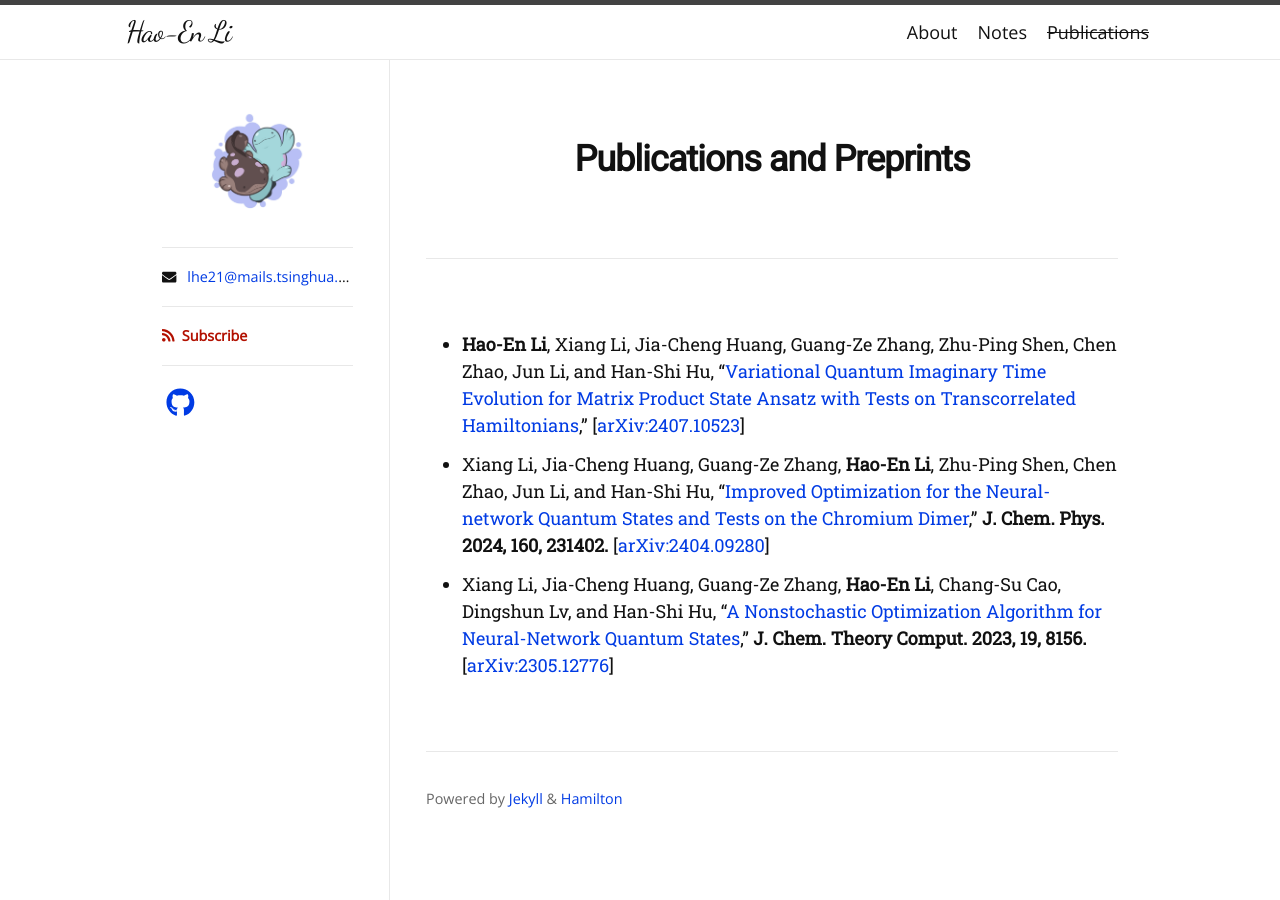
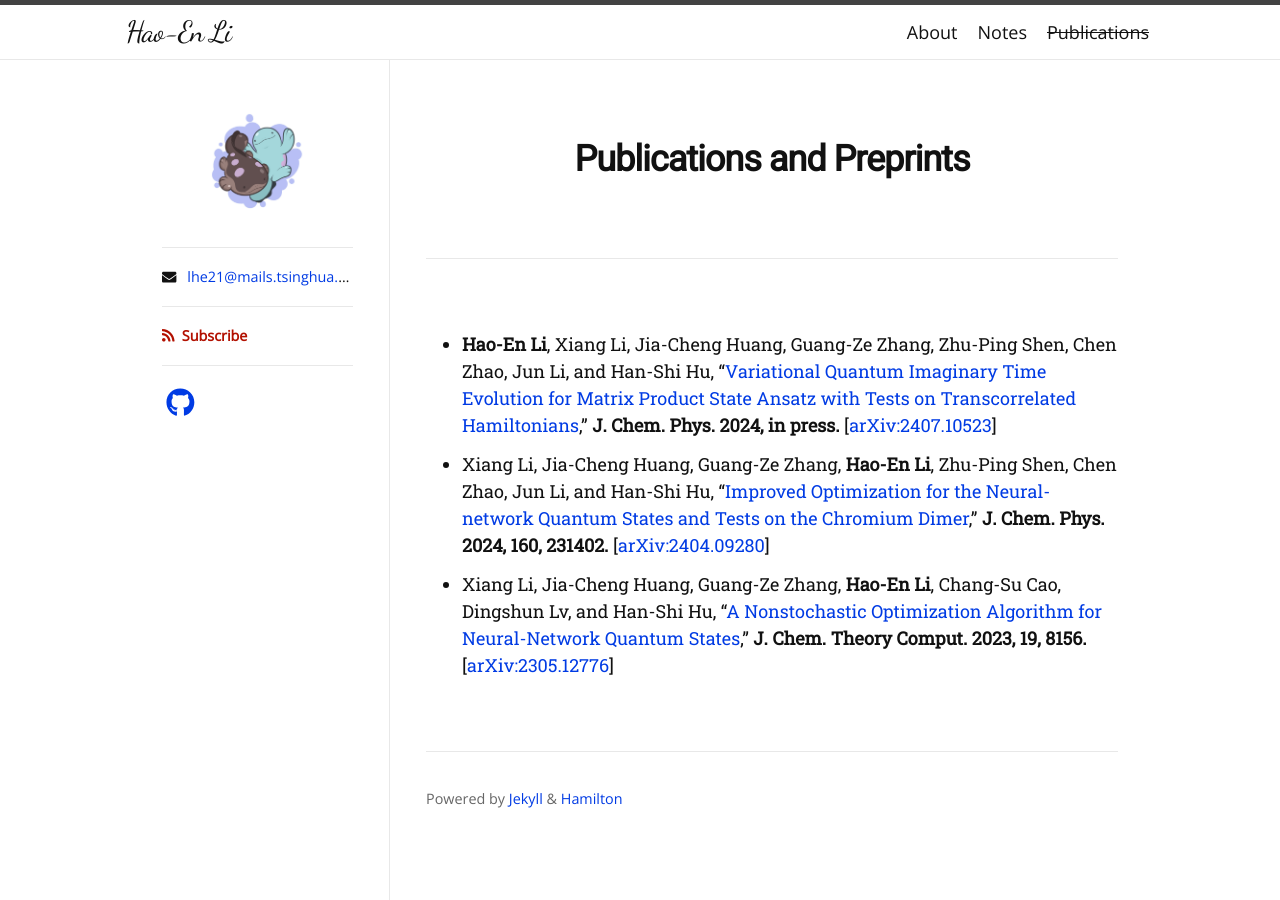
Before and after one commit to haoen2021/haoen2021.github.io, a Jekyll site: the page built from pubs.md, in a window 1280 px wide. Built offline with Jekyll 4.4.1, drawn with Linux system fonts in a browser that asks for light colours; nearby versions of some CDN libraries; some web fonts are replaced.

Commit message:
Update pubs.md

```diff
--- a/pubs.md
+++ b/pubs.md
@@ -3,7 +3,7 @@
 title: Publications and Preprints
 permalink: /pubs/
 ---
-+ **Hao-En Li**, Xiang Li, Jia-Cheng Huang, Guang-Ze Zhang, Zhu-Ping Shen, Chen Zhao, Jun Li, and Han-Shi Hu, "[Variational Quantum Imaginary Time Evolution for Matrix Product State Ansatz with Tests on Transcorrelated Hamiltonians](https://arxiv.org/abs/2407.10523),"  [[arXiv:2407.10523](https://arxiv.org/abs/2407.10523)]
++ **Hao-En Li**, Xiang Li, Jia-Cheng Huang, Guang-Ze Zhang, Zhu-Ping Shen, Chen Zhao, Jun Li, and Han-Shi Hu, "[Variational Quantum Imaginary Time Evolution for Matrix Product State Ansatz with Tests on Transcorrelated Hamiltonians](https://arxiv.org/abs/2407.10523)," **J. Chem. Phys. 2024, in press.** [[arXiv:2407.10523](https://arxiv.org/abs/2407.10523)]
 + Xiang Li, Jia-Cheng Huang, Guang-Ze Zhang, **Hao-En Li**, Zhu-Ping Shen, Chen Zhao, Jun Li, and Han-Shi Hu, "[Improved Optimization for the Neural-network Quantum States and Tests on the Chromium Dimer](https://doi.org/10.1063/5.0214150)," **J. Chem. Phys. 2024, 160, 231402.** [[arXiv:2404.09280](https://arxiv.org/abs/2404.09280)]
 + Xiang Li, Jia-Cheng Huang, Guang-Ze Zhang, **Hao-En Li**, Chang-Su Cao, Dingshun Lv, and Han-Shi Hu,
   "[A Nonstochastic Optimization Algorithm for Neural-Network Quantum States](https://pubs.acs.org/doi/10.1021/acs.jctc.3c00831)," **J. Chem. Theory**
```
